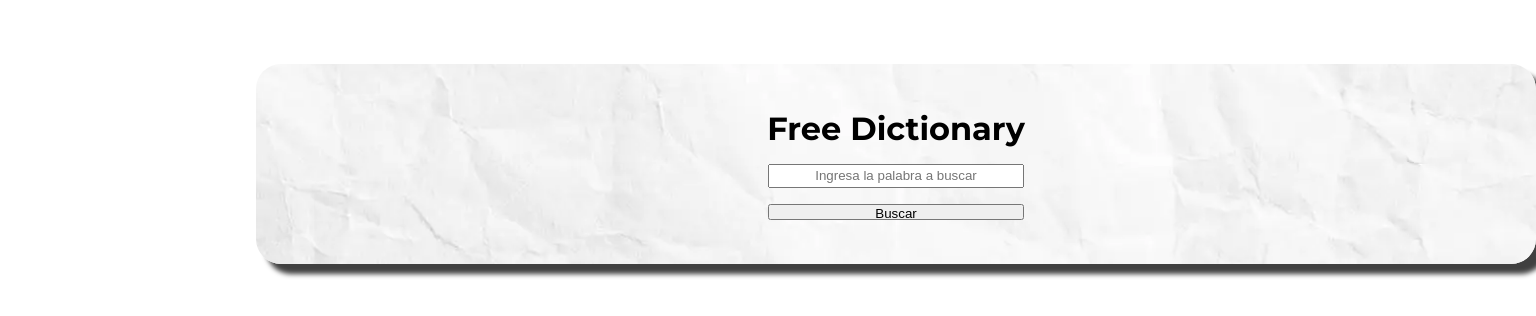
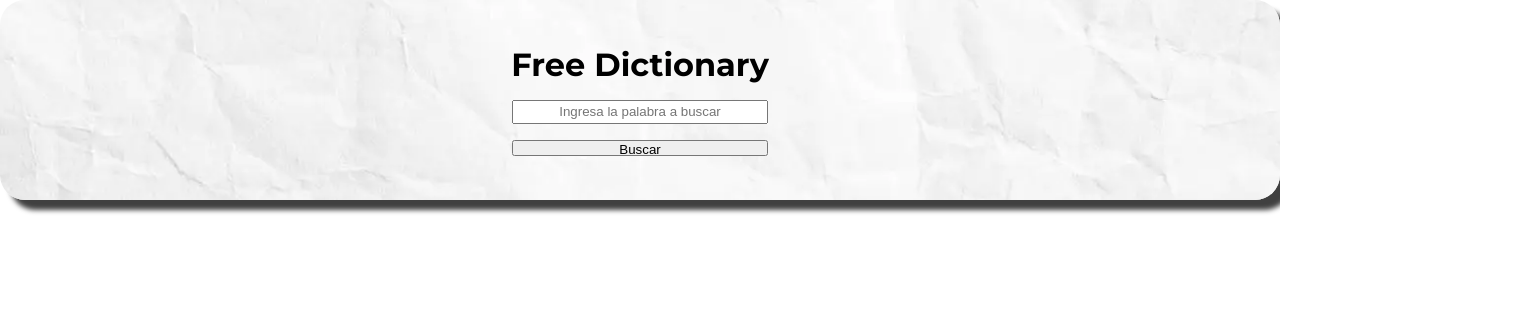
Before and after one commit to Agu891/free-dictionary-app, a plain HTML site: page index.html in a window 1280 px wide. Shown: the whole page, 1536 px wide, since content can reach past the window. Drawn offline with Linux system fonts and the light colour scheme; a web font is replaced by a local one.

Commit message:
eliminacion margin

```diff
--- a/index.css
+++ b/index.css
@@ -21,7 +21,7 @@
     flex-direction: column;
     align-items: center;
     justify-content: center;
-   margin: 5% 20% 0 20%;
+
    border-radius: 25px;
    min-height: 25vh;
    box-shadow: 10px 10px 5px 0px rgba(0,0,0,0.75);
```
